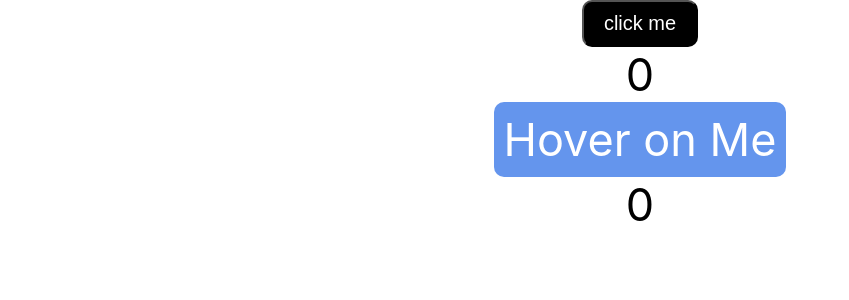
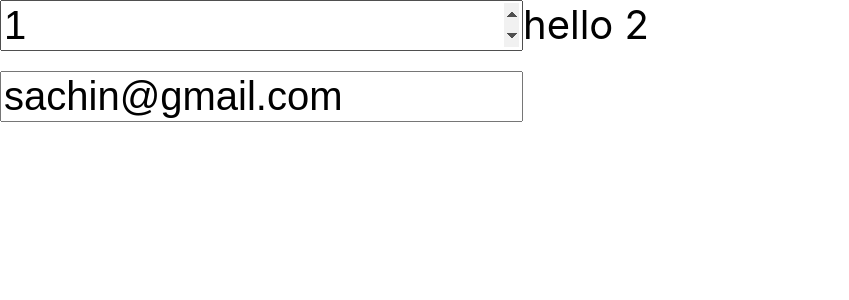
Before and after one commit to sachinchouksey017/advance-react, a React (Create React App) app: page / in a window 1280 px wide. Shown: the top 300 px of the page, without its empty margins (0-849 px from the left). Built offline with nearby package versions, Linux system fonts and the light colour scheme.

Commit message:
Added use memo hook

```diff
--- a/src/App.js
+++ b/src/App.js
@@ -1,11 +1,16 @@
 import ButtonClick from "./components/HOC/ButtonClick/ButtonClick";
 import HoverCount from "./components/HOC/HoverCount/HoverCount";
+import WithUseMemo from "./components/use-memo/WithUseMemo";
 
 function App() {
   return (
     <div className="App">
-      <ButtonClick />
-      <HoverCount />
+      {/* for Hooks */}
+      {/* <ButtonClick />
+      <HoverCount /> */}
+
+      {/* for UseMemo */}
+      <WithUseMemo/>
     </div>
   );
 }
--- /dev/null
+++ b/src/components/use-memo/WithUseMemo.jsx
@@ -0,0 +1,24 @@
+import { useEffect, useMemo, useState } from "react";
+
+const WithUseMemo = () => {
+    const [count, setCount] = useState(1)
+    //
+    const doubleValue = useMemo(() => doubleNumber(count), [count])
+    const [email, setEmail] = useState('sachin@gmail.com');
+
+    return (
+        <div style={{ fontSize: '40px' }}>
+            <input style={{ fontSize: '40px' }} type="number" name="" id="" value={count} onChange={e => setCount(parseInt(e.target.value))} />
+            hello {doubleValue}
+            <div>
+                <input style={{ fontSize: '40px', marginTop: '20px' }} type="email" value={email} onChange={e => setEmail(e.target.value)} />
+            </div>
+        </div>
+    )
+}
+function doubleNumber(number) {
+    for (let i = 0; i < 1000000000; i++) {
+    }
+    return number * 2
+}
+export default WithUseMemo;
```
